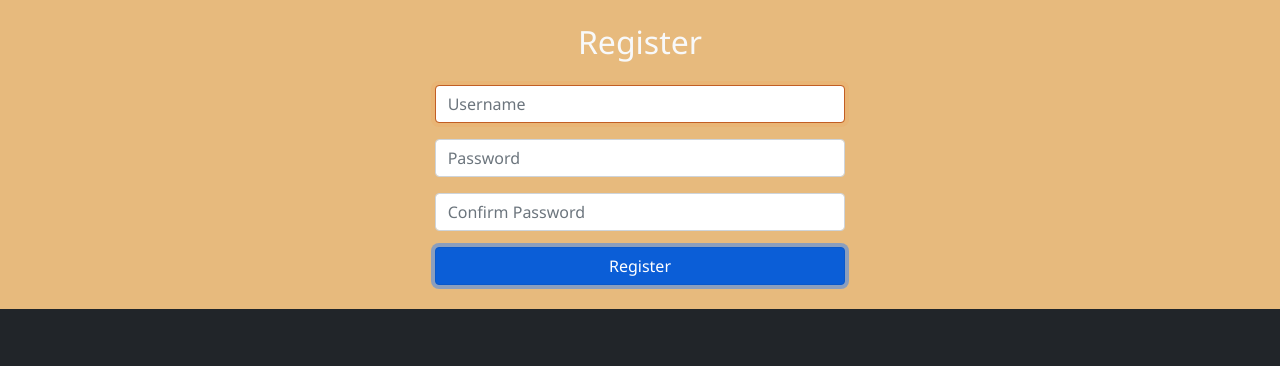
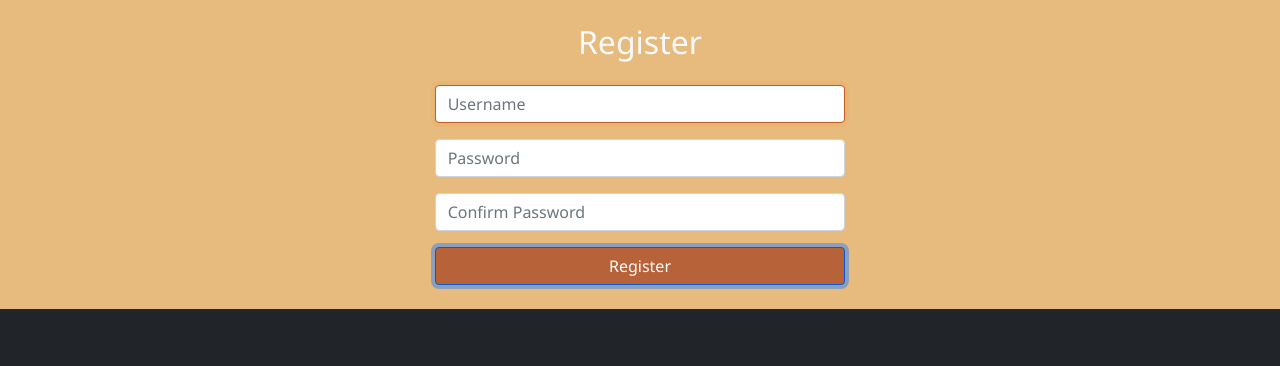
Before and after one commit to hns101/PixelPub-CS50-Final-Project, a Flask app: page /register in a window 1280 px wide, with the restyled element focused. Shown: the part 145-511 px from the top of the page. Run offline with Flask 3, Linux system fonts and the light colour scheme; some libraries are stand-ins or nearby versions.

Commit message:
updated focus button css problem

```diff
--- a/static/css/styles.css
+++ b/static/css/styles.css
@@ -159,3 +159,7 @@ nav {
     justify-content: center;
     align-self: center;
 }
+
+.btn-primary:focus {
+    background-color:  #b8623a;
+}
```
